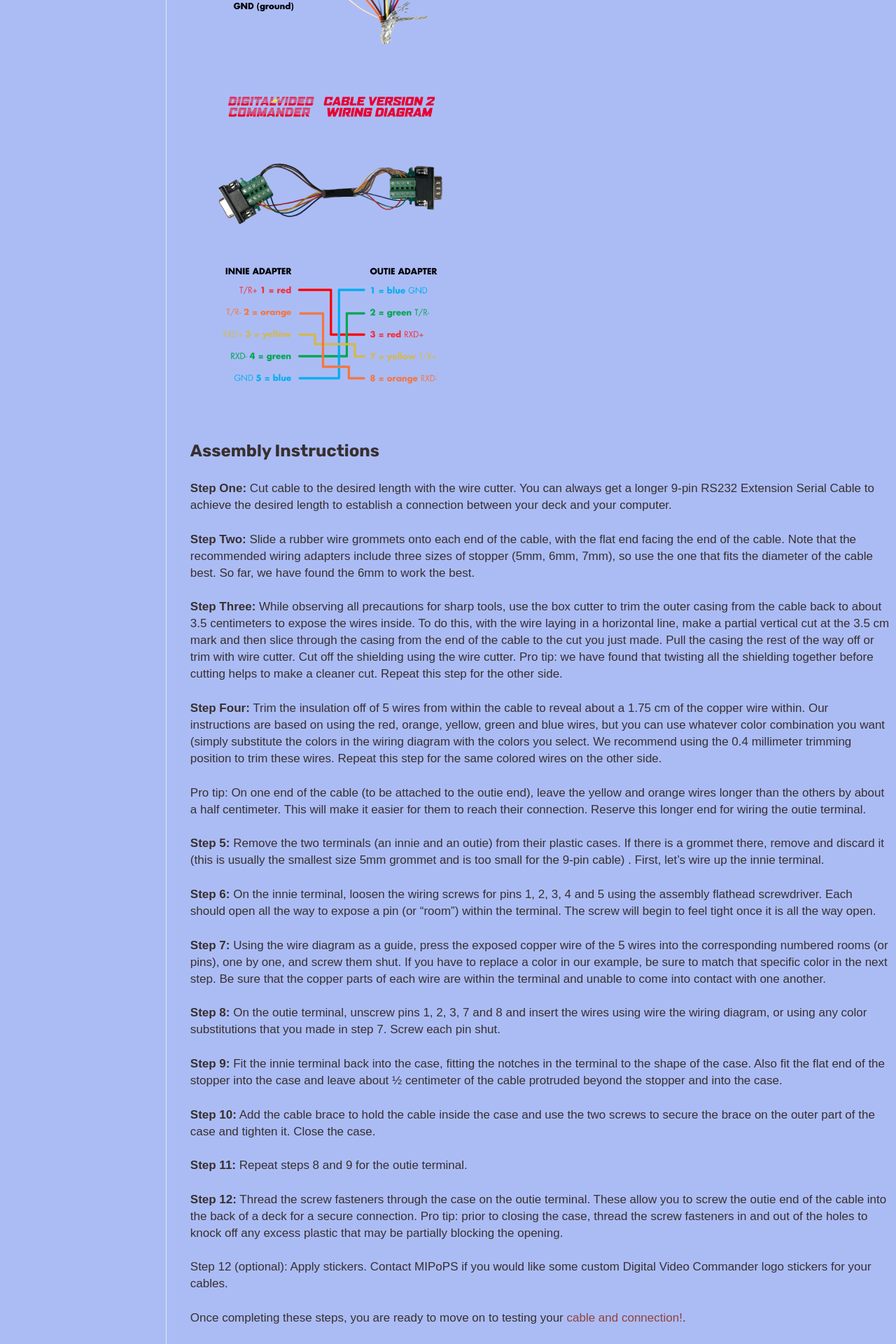
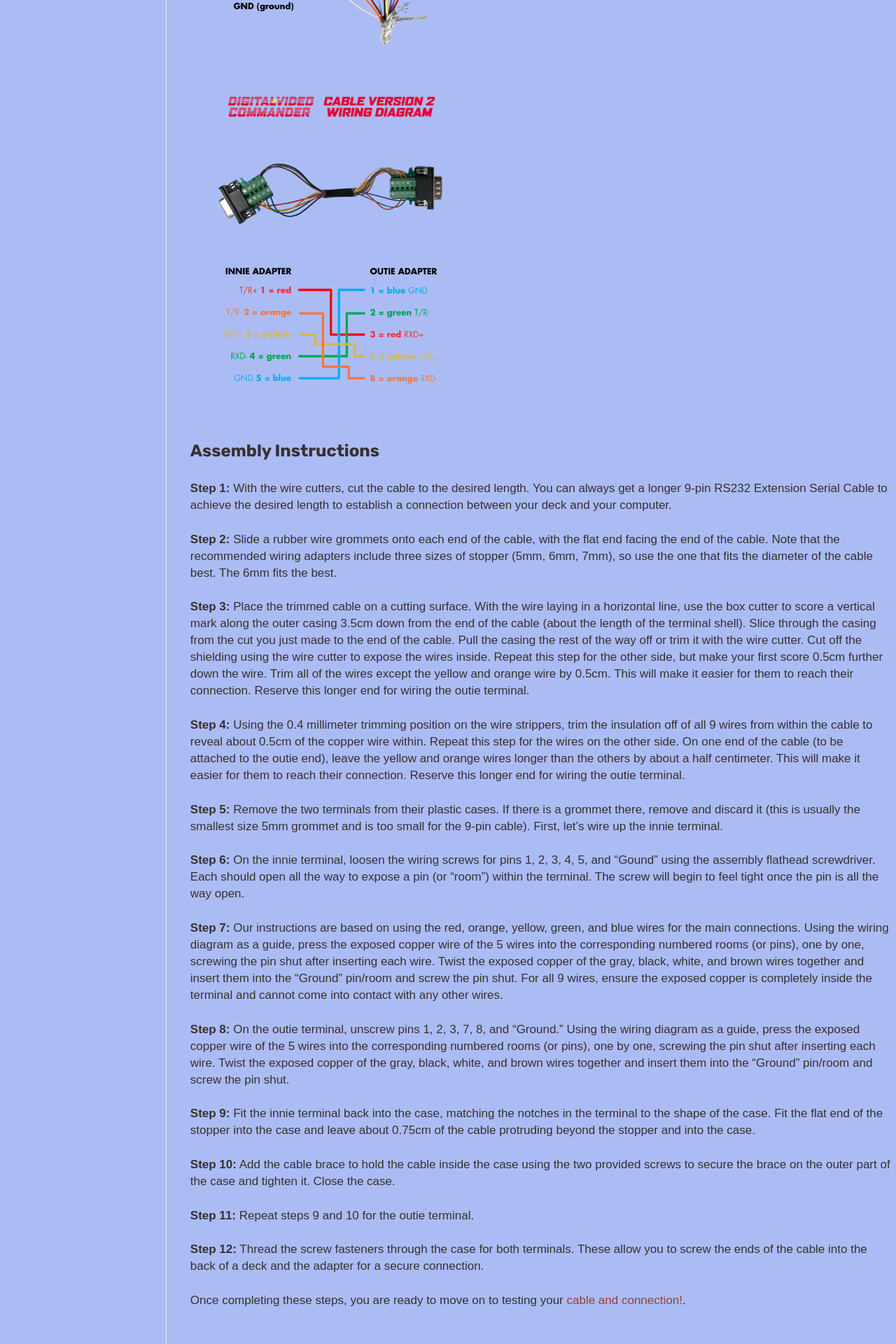
Before and after one commit to mipops/digividcommander, a Jekyll site: the page built from docs/_sections/cableAssembly.md, in a window 1280 px wide. Shown: the part 1799-3719 px from the top of the page at 70% size. Built offline with Jekyll 4.4.1, drawn with Linux system fonts in a browser that asks for light colours.

Commit message:
Update cableAssembly.md
Updated instructions for cable assembly

```diff
--- a/docs/_sections/cableAssembly.md
+++ b/docs/_sections/cableAssembly.md
@@ -48,32 +48,28 @@
 
 ## Assembly Instructions
 
-__Step One:__ Cut cable to the desired length with the wire cutter. You can always get a longer 9-pin RS232 Extension Serial Cable to achieve the desired length to establish a connection between your deck and your computer.
+__Step 1:__ With the wire cutters, cut the cable to the desired length. You can always get a longer 9-pin RS232 Extension Serial Cable to achieve the desired length to establish a connection between your deck and your computer.
 
-__Step Two:__ Slide a rubber wire grommets onto each end of the cable, with the flat end facing the end of the cable. Note that the recommended wiring adapters include three sizes of stopper (5mm, 6mm, 7mm), so use the one that fits the diameter of the cable best. So far, we have found the 6mm to work the best.
+__Step 2:__ Slide a rubber wire grommets onto each end of the cable, with the flat end facing the end of the cable. Note that the recommended wiring adapters include three sizes of stopper (5mm, 6mm, 7mm), so use the one that fits the diameter of the cable best. The 6mm fits the best.
 
-__Step Three:__  While observing all precautions for sharp tools, use the box cutter to trim the outer casing from the cable back to about 3.5 centimeters to expose the wires inside. To do this, with the wire laying in a horizontal line, make a partial vertical cut at the 3.5 cm mark and then slice through the casing from the end of the cable to the cut you just made. Pull the casing the rest of the way off or trim with wire cutter. Cut off the shielding using the wire cutter. Pro tip: we have found that twisting all the shielding together before cutting helps to make a cleaner cut. Repeat this step for the other side.
+__Step 3:__  Place the trimmed cable on a cutting surface. With the wire laying in a horizontal line, use the box cutter to score a vertical mark along the outer casing 3.5cm down from the end of the cable (about the length of the terminal shell). Slice through the casing from the cut you just made to the end of the cable. Pull the casing the rest of the way off or trim it with the wire cutter. Cut off the shielding using the wire cutter to expose the wires inside. Repeat this step for the other side, but make your first score 0.5cm further down the wire. Trim all of the wires except the yellow and orange wire by 0.5cm. This will make it easier for them to reach their connection. Reserve this longer end for wiring the outie terminal.
 
-__Step Four:__ Trim the insulation off of 5 wires from within the cable to reveal about a 1.75 cm of the copper wire within. Our instructions are based on using the red, orange, yellow, green and blue wires, but you can use whatever color combination you want (simply substitute the colors in the wiring diagram with the colors you select. We recommend using the 0.4 millimeter trimming position to trim these wires. Repeat this step for the same colored wires on the other side.
+__Step 4:__ Using the 0.4 millimeter trimming position on the wire strippers, trim the insulation off of all 9 wires from within the cable to reveal about 0.5cm of the copper wire within. Repeat this step for the wires on the other side. On one end of the cable (to be attached to the outie end), leave the yellow and orange wires longer than the others by about a half centimeter. This will make it easier for them to reach their connection. Reserve this longer end for wiring the outie terminal.
 
-Pro tip: On one end of the cable (to be attached to the outie end), leave the yellow and orange wires longer than the others by about a half centimeter. This will make it easier for them to reach their connection. Reserve this longer end for wiring the outie terminal.
+__Step 5:__ Remove the two terminals from their plastic cases. If there is a grommet there, remove and discard it (this is usually the smallest size 5mm grommet and is too small for the 9-pin cable). First, let's wire up the innie terminal.
 
-__Step 5:__ Remove the two terminals (an innie and an outie) from their plastic cases. If there is a grommet there, remove and discard it (this is usually the smallest size 5mm grommet and is too small for the 9-pin cable) . First, let's wire up the innie terminal.
+__Step 6:__ On the innie terminal, loosen the wiring screws for pins 1, 2, 3, 4, 5, and “Gound” using the assembly flathead screwdriver. Each should open all the way to expose a pin (or “room”) within the terminal. The screw will begin to feel tight once the pin is all the way open.
 
-__Step 6:__ On the innie terminal, loosen the wiring screws for pins 1, 2, 3, 4 and 5 using the assembly flathead screwdriver. Each should open all the way to expose a pin (or “room”) within the terminal. The screw will begin to feel tight once it is all the way open.
+__Step 7:__ Our instructions are based on using the red, orange, yellow, green, and blue wires for the main connections. Using the wiring diagram as a guide, press the exposed copper wire of the 5 wires into the corresponding numbered rooms (or pins), one by one, screwing the pin shut after inserting each wire. Twist the exposed copper of the gray, black, white, and brown wires together and insert them into the “Ground” pin/room and screw the pin shut. For all 9 wires, ensure the exposed copper is completely inside the terminal and cannot come into contact with any other wires.
 
-__Step 7:__ Using the wire diagram as a guide, press the exposed copper wire of the 5 wires into the corresponding numbered rooms (or pins), one by one, and screw them shut. If you have to replace a color in our example, be sure to match that specific color in the next step. Be sure that the copper parts of each wire are within the terminal and unable to come into contact with one another.
+__Step 8:__ On the outie terminal, unscrew pins 1, 2, 3, 7, 8, and “Ground.” Using the wiring diagram as a guide, press the exposed copper wire of the 5 wires into the corresponding numbered rooms (or pins), one by one, screwing the pin shut after inserting each wire. Twist the exposed copper of the gray, black, white, and brown wires together and insert them into the “Ground” pin/room and screw the pin shut.
 
-__Step 8:__ On the outie terminal, unscrew pins 1, 2, 3, 7 and 8 and insert the wires using wire the wiring diagram, or using any color substitutions that you made in step 7. Screw each pin shut.
+__Step 9:__ Fit the innie terminal back into the case, matching the notches in the terminal to the shape of the case. Fit the flat end of the stopper into the case and leave about 0.75cm of the cable protruding beyond the stopper and into the case.
 
-__Step 9:__ Fit the innie terminal back into the case, fitting the notches in the terminal to the shape of the case. Also fit the flat end of the stopper into the case and leave about ½ centimeter of the cable protruded beyond the stopper and into the case.
+__Step 10:__ Add the cable brace to hold the cable inside the case using the two provided screws to secure the brace on the outer part of the case and tighten it. Close the case.
 
-__Step 10:__ Add the cable brace to hold the cable inside the case and use the two screws to secure the brace on the outer part of the case and tighten it. Close the case.
+__Step 11:__ Repeat steps 9 and 10 for the outie terminal.
 
-__Step 11:__ Repeat steps 8 and 9 for the outie terminal.
-
-__Step 12:__ Thread the screw fasteners through the case on the outie terminal. These allow you to screw the outie end of the cable into the back of a deck for a secure connection. Pro tip: prior to closing the case, thread the screw fasteners in and out of the holes to knock off any excess plastic that may be partially blocking the opening.
-
-Step 12 (optional): Apply stickers. Contact MIPoPS if you would like some custom Digital Video Commander logo stickers for your cables.
+__Step 12:__ Thread the screw fasteners through the case for both terminals. These allow you to screw the ends of the cable into the back of a deck and the adapter for a secure connection.
 
 Once completing these steps, you are ready to move on to testing your [cable and connection!](cableTesting.html).
```
